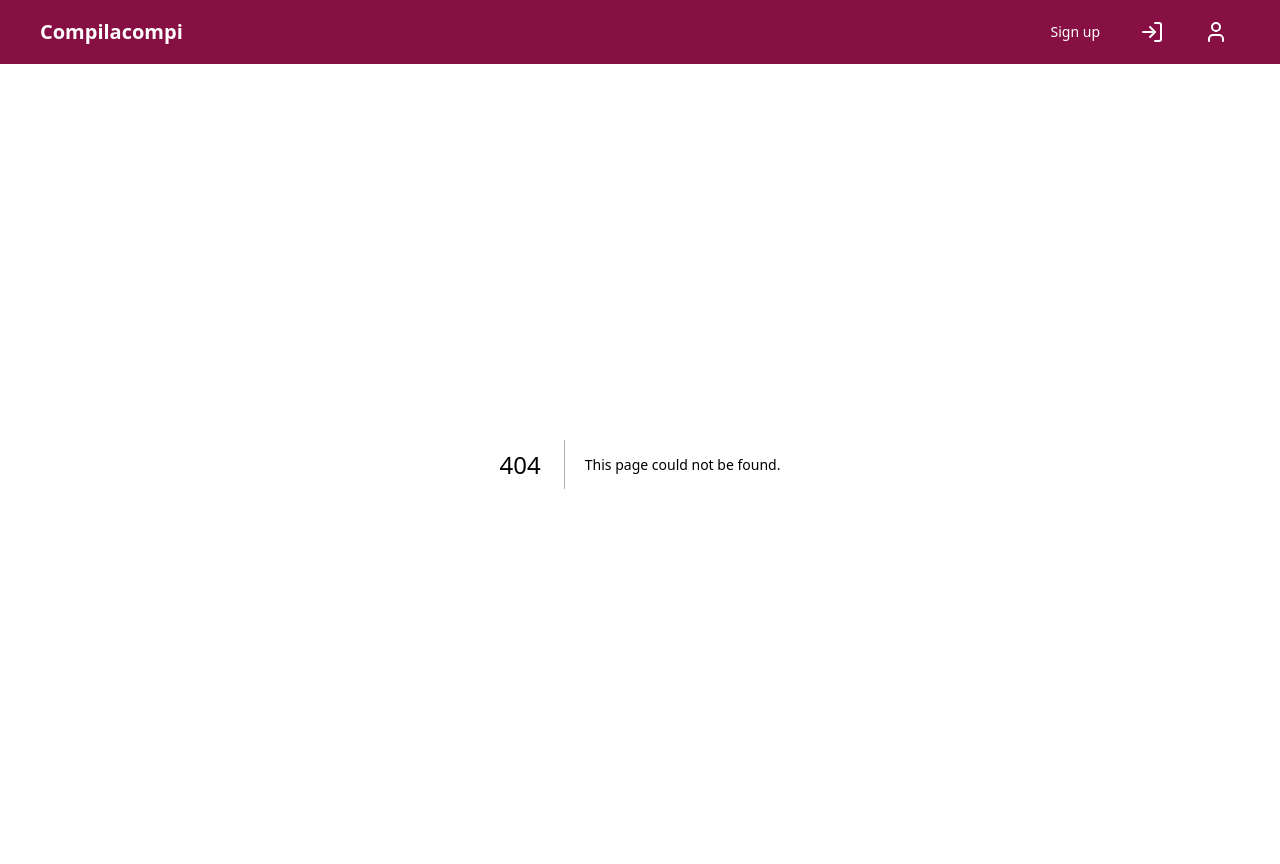
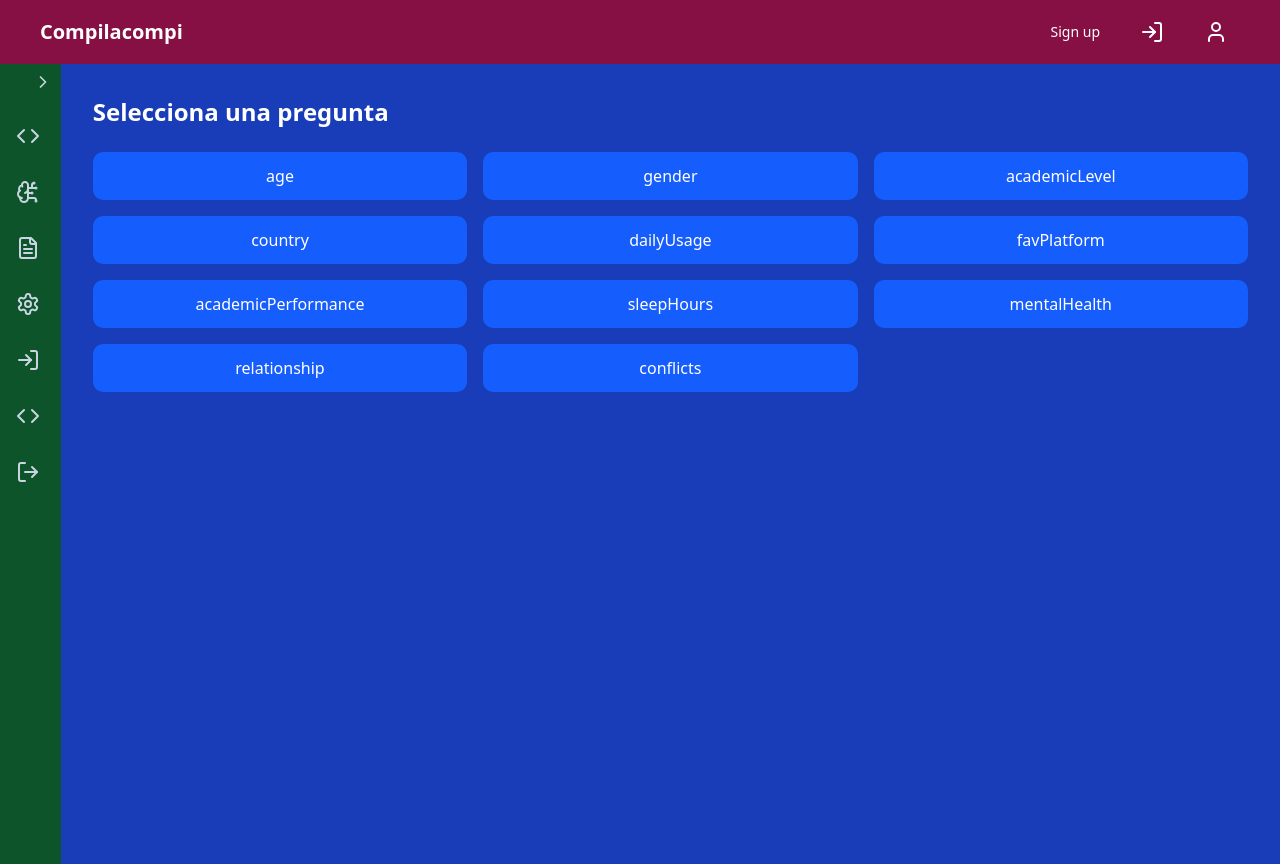
Before and after one commit to fernandacor/assessment, a Next.js app in the folder frontend/: page /wineRec in a window 1280 px wide. Before the commit this address had no page. Built offline with nearby package versions, Linux system fonts and the light colour scheme.

Commit message:
preguntas para easy access while development

```diff
--- /dev/null
+++ b/frontend/src/app/wineRec/page.tsx
@@ -0,0 +1,46 @@
+//wineRec
+'use client';
+
+import React, { useState } from "react";
+import Sidebar from "@/components/Sidebar";
+import Link from "next/link";
+
+const questions = [
+  "age",
+  "gender",
+  "academicLevel",
+  "country",
+  "dailyUsage",
+  "favPlatform",
+  "academicPerformance",
+  "sleepHours",
+  "mentalHealth",
+  "relationship",
+  "conflicts",
+];
+
+export default function WineRecs() {
+  const [isSidebarOpen, setSidebarOpen] = useState(true);
+
+  return (
+    <div className="flex h-screen w-full text-white">
+      <Sidebar isOpen={!isSidebarOpen} toggle={() => setSidebarOpen(!isSidebarOpen)} />
+
+      <div className="flex flex-col h-auto w-full bg-blue-800 p-8">
+        <h1 className="text-2xl font-bold mb-6">Selecciona una pregunta</h1>
+
+        <div className="grid grid-cols-2 md:grid-cols-3 gap-4">
+          {questions.map((question) => (
+            <Link
+              key={question}
+              href={`/testQuests/${question}`}
+              className="bg-blue-600 hover:bg-blue-700 text-white py-3 px-4 rounded-lg text-center transition-colors duration-200"
+            >
+              {question}
+            </Link>
+          ))}
+        </div>
+      </div>
+    </div>
+  );
+}
--- /dev/null
+++ b/frontend/src/utils/preguntas.ts
@@ -0,0 +1,13 @@
+export const preguntas = [
+  'age',
+  'gender',
+  'academicLevel',
+  'country',
+  'dailyUsage',
+  'favPlatform',
+  'academicPerformance',
+  'sleepHours',
+  'mentalHealth',
+  'relationship',
+  'conflicts',
+]
```
